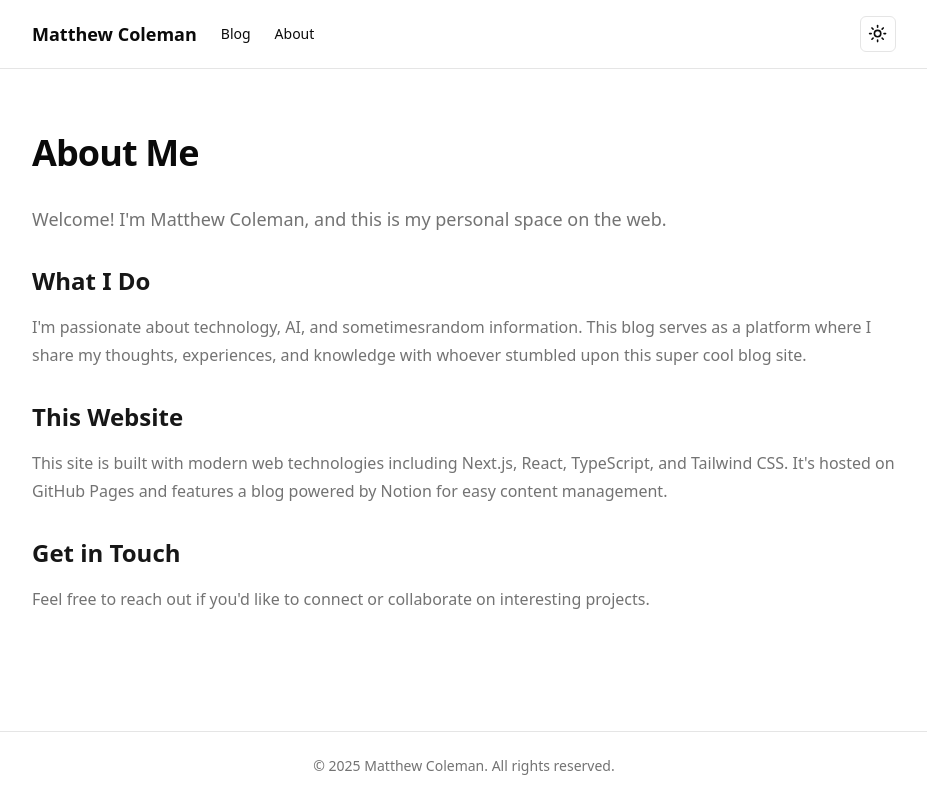
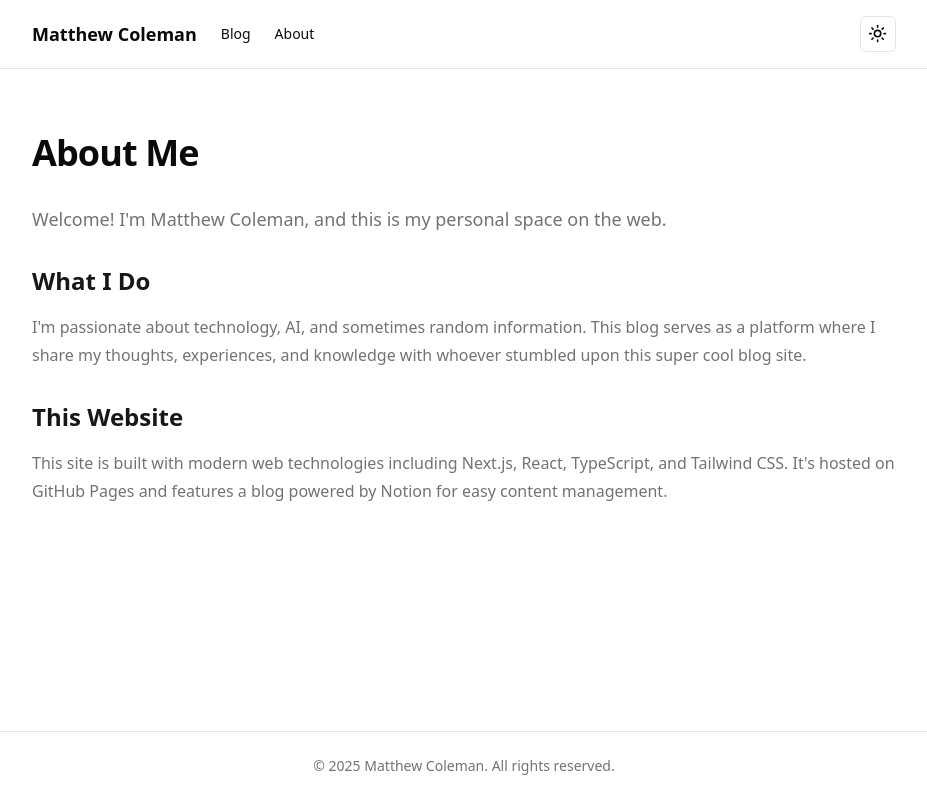
Before and after one commit to mncoleman/mncoleman, a Next.js app in the folder personal-website/: page /about in a window 1280 px wide. Shown: the whole page, without its empty margins (176-1103 px from the left). Built offline with nearby package versions, Linux system fonts and the light colour scheme; no server answers.

Commit message:
Edit About page

```diff
--- a/personal-website/app/about/page.tsx
+++ b/personal-website/app/about/page.tsx
@@ -10,7 +10,7 @@ export default function AboutPage() {
 
         <h2 className="text-2xl font-semibold mb-4 mt-8">What I Do</h2>
         <p className="text-muted-foreground mb-4">
-          I'm passionate about technology, AI, and sometimesrandom information. This blog serves as a
+          I'm passionate about technology, AI, and sometimes random information. This blog serves as a
           platform where I share my thoughts, experiences, and knowledge with whoever stumbled upon this super cool blog site.
         </p>
 
@@ -20,11 +20,6 @@ export default function AboutPage() {
           TypeScript, and Tailwind CSS. It's hosted on GitHub Pages and features a
           blog powered by Notion for easy content management.
         </p>
-
-        <h2 className="text-2xl font-semibold mb-4 mt-8">Get in Touch</h2>
-        <p className="text-muted-foreground">
-          Feel free to reach out if you'd like to connect or collaborate on interesting projects.
-        </p>
       </div>
     </div>
   );
```
